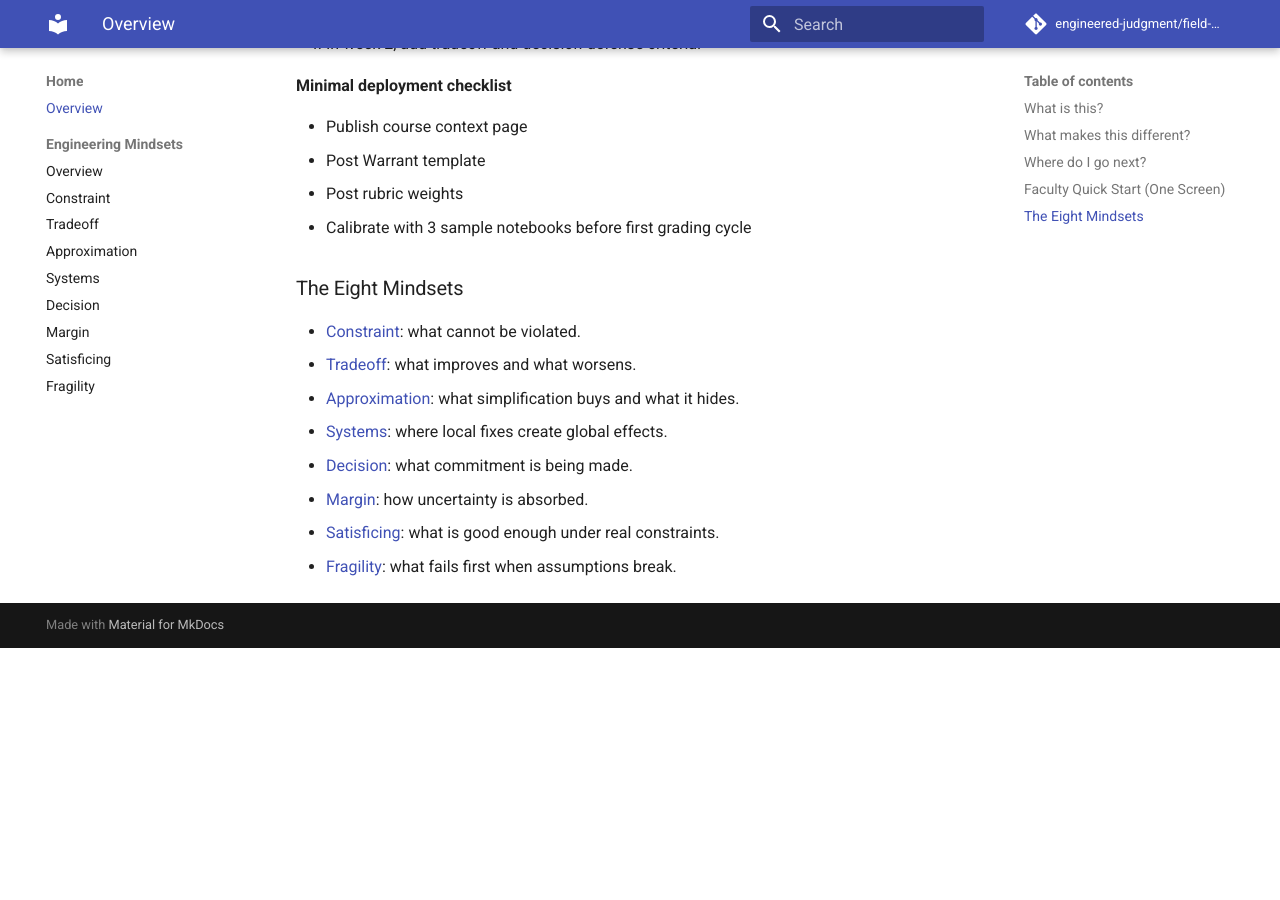
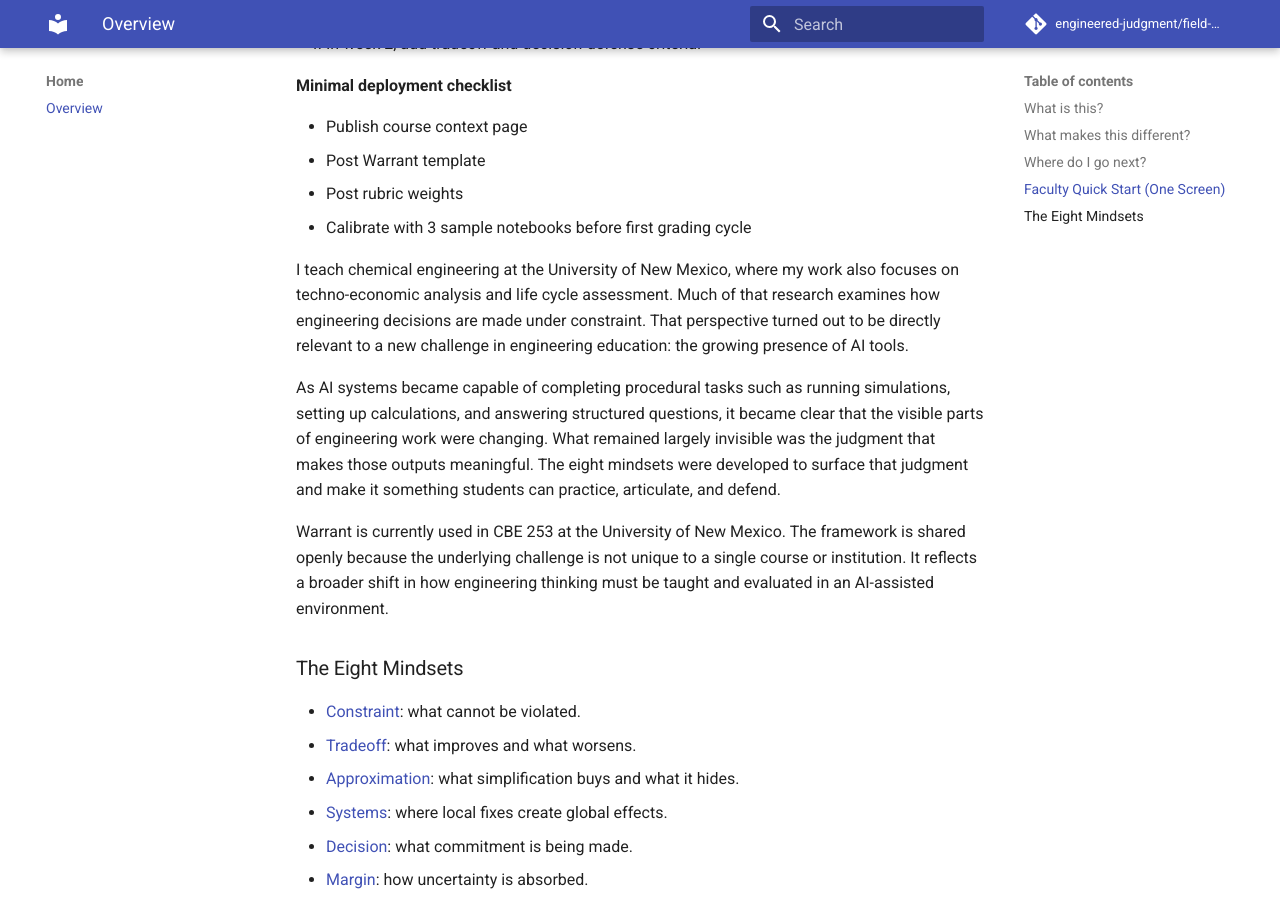
Before and after one commit to engineered-judgment/field-notes, an MkDocs documentation site: the page built from docs/index.md, in a window 1280 px wide and 900 px high, scrolled down 1534 px. Built offline with MkDocs 1.6.1 and Material for MkDocs 9.7.7, drawn with Linux system fonts in a browser that asks for light colours; comment, search, counter and statistics services are not loaded; before the commit the page ends 2182 px from its top, so only the background shows below that.

Commit message:
Add UNM AI context to Home and remove mindsets submenu

```diff
--- a/docs/index.md
+++ b/docs/index.md
@@ -53,6 +53,11 @@ Observations, worked examples, questions worth keeping, and short exercises orga
 - Post rubric weights
 - Calibrate with 3 sample notebooks before first grading cycle
 
+I teach chemical engineering at the University of New Mexico, where my work also focuses on techno-economic analysis and life cycle assessment. Much of that research examines how engineering decisions are made under constraint. That perspective turned out to be directly relevant to a new challenge in engineering education: the growing presence of AI tools.
+
+As AI systems became capable of completing procedural tasks such as running simulations, setting up calculations, and answering structured questions, it became clear that the visible parts of engineering work were changing. What remained largely invisible was the judgment that makes those outputs meaningful. The eight mindsets were developed to surface that judgment and make it something students can practice, articulate, and defend.
+
+Warrant is currently used in CBE 253 at the University of New Mexico. The framework is shared openly because the underlying challenge is not unique to a single course or institution. It reflects a broader shift in how engineering thinking must be taught and evaluated in an AI-assisted environment.
 ### The Eight Mindsets
 - [Constraint](mindsets/constraint.md): what cannot be violated.
 - [Tradeoff](mindsets/tradeoff.md): what improves and what worsens.
--- a/mkdocs.yml
+++ b/mkdocs.yml
@@ -14,16 +14,6 @@ theme:
 nav:
   - Home:
     - Overview: index.md
-    - Engineering Mindsets:
-      - Overview: mindsets/index.md
-      - Constraint: mindsets/constraint.md
-      - Tradeoff: mindsets/tradeoff.md
-      - Approximation: mindsets/approximation.md
-      - Systems: mindsets/systems.md
-      - Decision: mindsets/decision.md
-      - Margin: mindsets/margin.md
-      - Satisficing: mindsets/satisficing.md
-      - Fragility: mindsets/fragility.md
   - Warrant: warrant.md
   - Students:
     - Choose Your Path: students/index.md
```
